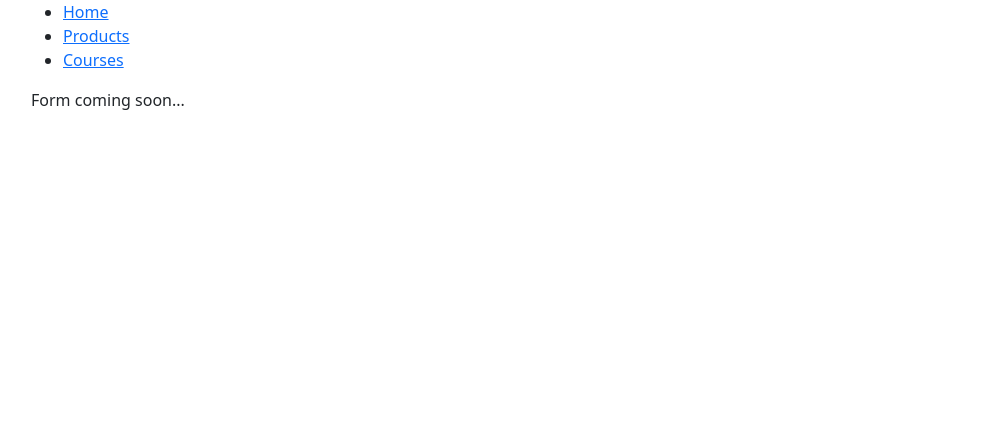
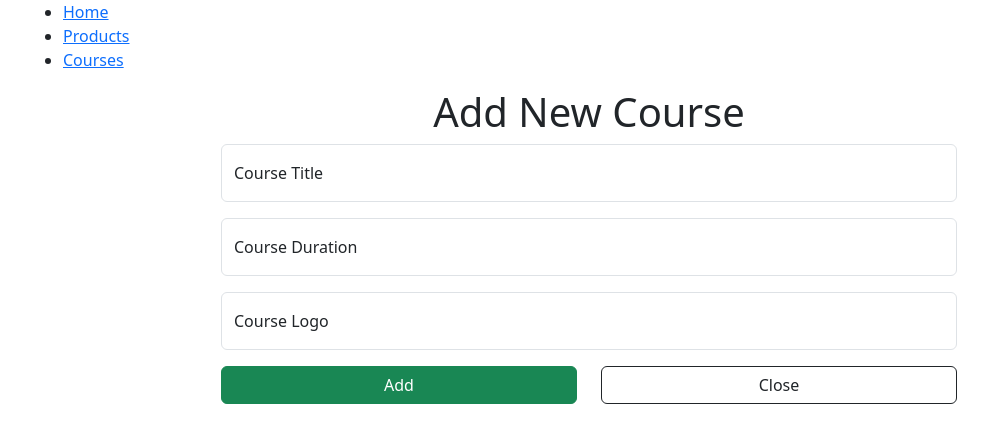
Before and after one commit to synergy2411/apr-24-frontend, a React (Vite) app in the folder react-spa/: page /courses/new in a window 1280 px wide. Shown: the top 442 px of the page, without its empty margins (51-1039 px from the left). Built offline with nearby package versions, Linux system fonts and the light colour scheme.

Commit message:
form created

```diff
--- a/react-spa/src/Components/Courses/CourseForm/CourseForm.jsx
+++ b/react-spa/src/Components/Courses/CourseForm/CourseForm.jsx
@@ -1,5 +1,63 @@
 function CourseForm() {
-  return <>Form coming soon...</>;
+  return (
+    <div className="row">
+      <div className="col-8 offset-2">
+        <h1 className="text-center">Add New Course</h1>
+        <form>
+          {/* title */}
+          <div className="form-floating mb-3">
+            <input
+              type="text"
+              className="form-control"
+              name="title"
+              id="title"
+              placeholder=""
+            />
+            <label htmlFor="title">Course Title</label>
+          </div>
+
+          {/* duration */}
+          <div className="form-floating mb-3">
+            <input
+              type="number"
+              className="form-control"
+              name="duration"
+              id="duration"
+              placeholder=""
+            />
+            <label htmlFor="duration">Course Duration</label>
+          </div>
+
+          {/* logo */}
+          <div className="form-floating mb-3">
+            <input
+              type="text"
+              className="form-control"
+              name="logo"
+              id="logo"
+              placeholder=""
+            />
+            <label htmlFor="logo">Course Logo</label>
+          </div>
+
+          {/* buttons */}
+
+          <div className="row">
+            <div className="col-6">
+              <div className="d-grid">
+                <button className="btn btn-success">Add</button>
+              </div>
+            </div>
+            <div className="col-6">
+              <div className="d-grid">
+                <button className="btn btn-outline-dark">Close</button>
+              </div>
+            </div>
+          </div>
+        </form>
+      </div>
+    </div>
+  );
 }
 
 export default CourseForm;
```
